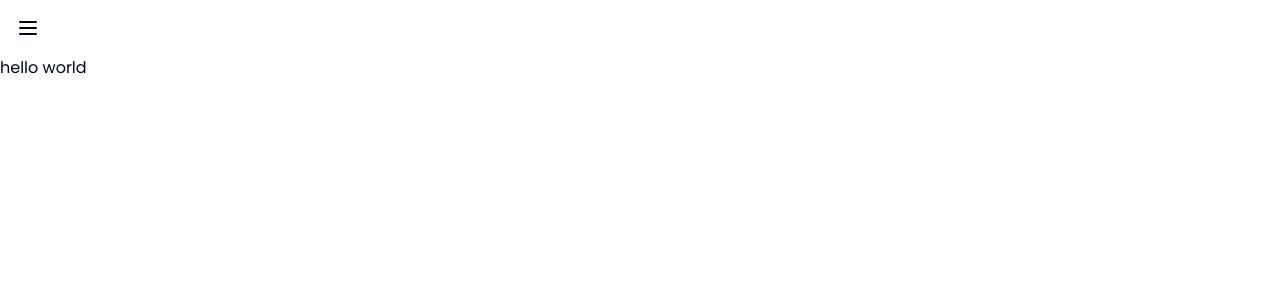
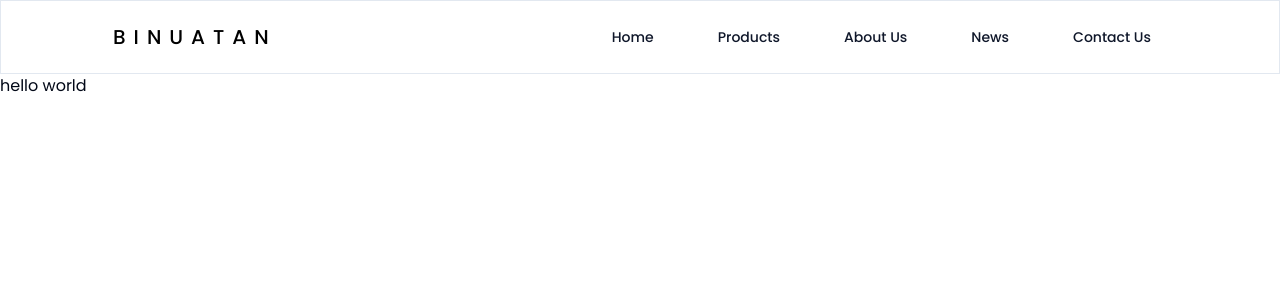
Before and after one commit to stevenFrozt/Binuatan-blog, a Next.js app: page / in a window 1280 px wide. Shown: the top 300 px of the page. Built offline with nearby package versions, Linux system fonts and the light colour scheme.

Commit message:
fix nav desktop

```diff
--- a/src/app/layout.tsx
+++ b/src/app/layout.tsx
@@ -1,24 +1,24 @@
-import type { Metadata } from "next";
-import { Inter, Poppins } from "next/font/google";
-import "./globals.css";
-import Navbar from "@/components/custom/navbar";
+import type { Metadata } from "next"
+import { Inter, Poppins } from "next/font/google"
+import "./globals.css"
+import Navbar from "@/components/custom/navbar"
 
 // const inter = Inter({ subsets: ["latin"] });
 
 const poppinsfont = Poppins({
 	weight: ["100", "200", "300", "400", "500", "600", "700", "800", "900"],
-  subsets: ["latin"],
-});
+	subsets: ["latin"]
+})
 
 export const metadata: Metadata = {
 	title: "Create Next App",
-  description: "Generated by create next app",
-};
+	description: "Generated by create next app"
+}
 
 export default function RootLayout({
-  children,
+	children
 }: Readonly<{
-  children: React.ReactNode;
+	children: React.ReactNode
 }>) {
 	return (
 		<html lang="en">
@@ -27,5 +27,5 @@ export default function RootLayout({
 				{children}
 			</body>
 		</html>
-  );
+	)
 }
--- a/src/components/custom/Navbar.tsx
+++ b/src/components/custom/Navbar.tsx
@@ -1,94 +1,35 @@
-import React from "react";
-import {
-  Drawer,
-  DrawerClose,
-  DrawerContent,
-  DrawerFooter,
-  DrawerTrigger,
-} from "@/components/ui/drawer";
+"use client"
+import React from "react"
 
-import {
-  DropdownMenu,
-  DropdownMenuContent,
-  DropdownMenuItem,
-  DropdownMenuLabel,
-  DropdownMenuSeparator,
-  DropdownMenuTrigger,
-} from "@/components/ui/dropdown-menu";
-
-import { Button } from "../ui/button";
-import { Menu } from "lucide-react";
-import Link from "next/link";
+import { Button } from "../ui/button"
+import Link from "next/link"
+import NavBurgerMobile from "./navBurgerMobile"
 
 export default function Navbar() {
 	return (
-    <nav className="flex justify-between p-4 ">
-      <h3 className="hidden md:">BINUATAN</h3>
-      <h3 className="md:hidden">BINUATAN</h3>
-
-      <DropdownMenu>
-        <DropdownMenuTrigger className="hidden md:inline-block">
-          <Menu />
-        </DropdownMenuTrigger>
-        <DropdownMenuContent>
-          <DropdownMenuItem>
-            <Button asChild variant={"link"} className="w-full p-4 ">
-              <Link href={""}>Home</Link>
+		<nav className="flex justify-between items-center bg-white px-6 lg:px-28 py-4 lg:py-4 border">
+			<h3 className="font-medium text-black text-xl tracking-[.5rem]">
+				BINUATAN
+			</h3>
+			<div className="lg:flex gap-8 hidden">
+				<Button asChild variant={"link"} className="p-4 w-full">
+					<Link href={"/"}>Home</Link>
 				</Button>
-          </DropdownMenuItem>
-          <DropdownMenuItem>
-            <Button asChild variant={"link"} className="w-full p-4 ">
-              <Link href={""}>Products</Link>
+				<Button asChild variant={"link"} className="p-4 w-full">
+					<Link href={"products"}>Products</Link>
 				</Button>
-          </DropdownMenuItem>
-          <DropdownMenuItem>
-            <Button asChild variant={"link"} className="w-full p-4 ">
-              <Link href={""}>About Us</Link>
+				<Button asChild variant={"link"} className="p-4 w-full">
+					<Link href={"about"}>About Us</Link>
 				</Button>
-          </DropdownMenuItem>
-          <DropdownMenuItem>
-            <Button asChild variant={"link"} className="w-full p-4 ">
-              <Link href={""}>News</Link>
+				<Button asChild variant={"link"} className="p-4 w-full">
+					<Link href={"news"}>News</Link>
 				</Button>
-          </DropdownMenuItem>
-          <DropdownMenuItem>
-            <Button asChild variant={"link"} className="w-full p-4 ">
-              <Link href={""}>Contact Us</Link>
-            </Button>
-          </DropdownMenuItem>
-        </DropdownMenuContent>
-      </DropdownMenu>
-
-      <Drawer>
-        <DrawerTrigger className="md:hidden">
-          <Menu />
-        </DrawerTrigger>
-
-        <DrawerContent>
-          <div className="py-8">
-            <Button asChild variant={"link"} className="w-full p-4 ">
-              <Link href={""}>Home</Link>
-            </Button>
-            <Button asChild variant={"link"} className="w-full p-4 ">
-              <Link href={""}>Products</Link>
-            </Button>
-            <Button asChild variant={"link"} className="w-full p-4 ">
-              <Link href={""}>About Us</Link>
-            </Button>
-            <Button asChild variant={"link"} className="w-full p-4 ">
-              <Link href={""}>News</Link>
-            </Button>
-            <Button asChild variant={"link"} className="w-full p-4 ">
-              <Link href={""}>Contact Us</Link>
+				<Button asChild variant={"link"} className="p-4 w-full">
+					<Link href={"contact"}>Contact Us</Link>
 				</Button>
 			</div>
-          <DrawerFooter>
-            <DrawerClose>
-              <Button variant="outline">Cancel</Button>
-            </DrawerClose>
-          </DrawerFooter>
-        </DrawerContent>
-      </Drawer>
+
+			<NavBurgerMobile />
 		</nav>
-  );
+	)
 }
--- /dev/null
+++ b/src/components/custom/navBurgerMobile.tsx
@@ -0,0 +1,65 @@
+import {
+	Drawer,
+	DrawerClose,
+	DrawerContent,
+	DrawerFooter,
+	DrawerTrigger
+} from "@/components/ui/drawer"
+import Link from "next/link"
+import { Menu } from "lucide-react"
+import { Button } from "../ui/button"
+
+export default function NavBurgerMobile() {
+	return (
+		<Drawer>
+			<DrawerTrigger className="lg:hidden">
+				<Menu />
+			</DrawerTrigger>
+
+			<DrawerContent>
+				<div className="py-8">
+					<Button
+						asChild
+						variant={"link"}
+						className="p-4 w-full"
+					>
+						<Link href={""}>Home</Link>
+					</Button>
+					<Button
+						asChild
+						variant={"link"}
+						className="p-4 w-full"
+					>
+						<Link href={""}>Products</Link>
+					</Button>
+					<Button
+						asChild
+						variant={"link"}
+						className="p-4 w-full"
+					>
+						<Link href={""}>About Us</Link>
+					</Button>
+					<Button
+						asChild
+						variant={"link"}
+						className="p-4 w-full"
+					>
+						<Link href={""}>News</Link>
+					</Button>
+					<Button
+						asChild
+						variant={"link"}
+						className="p-4 w-full"
+					>
+						<Link href={""}>Contact Us</Link>
+					</Button>
+				</div>
+				<DrawerFooter>
+					<DrawerClose>
+						<Button variant="outline">Cancel</Button>
+					</DrawerClose>
+				</DrawerFooter>
+			</DrawerContent>
+		</Drawer>
+	)
+}
```
Lines whose indentation alone changed are shown as unchanged.
